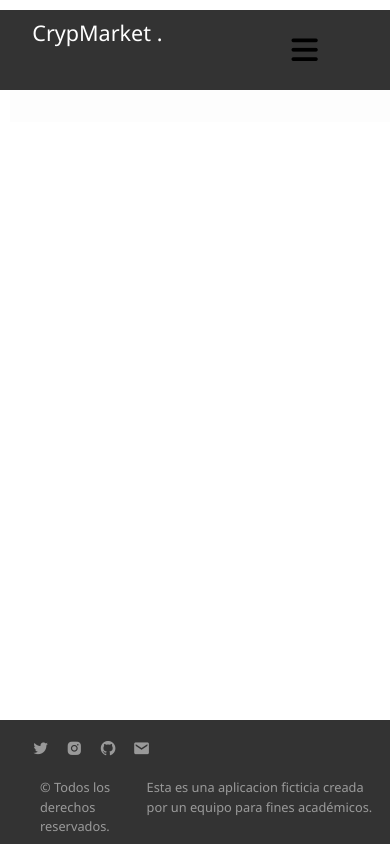
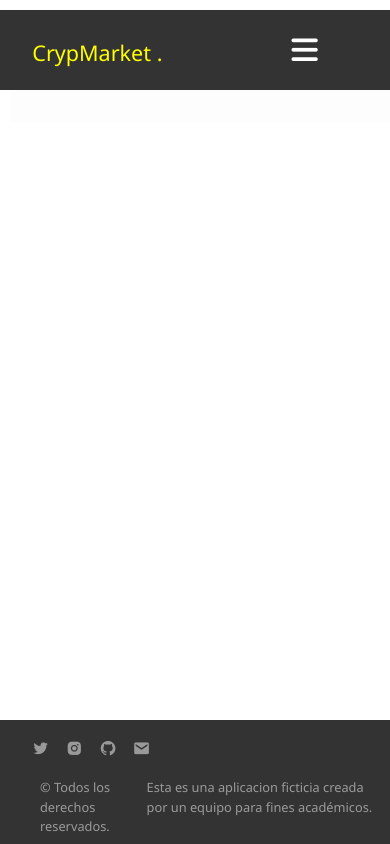
Before and after one commit to Proyecto-3-Ucamp/Tabla-de-Datos-Dashboard-, a plain HTML site: page index.html in a window 390 px wide. In both pictures the pointer is over the element 97 px from the left and 55 px from the top of the page. Drawn offline with nearby package versions, Linux system fonts and the light colour scheme; no server answers.

Commit message:
José A. de los Santos. My last commit: Finished the last style components, incluiding hover actions

```diff
--- a/style.css
+++ b/style.css
@@ -20,9 +20,17 @@
   width: 100%;
 }
 
+
 .header__logo{
-  margin-top: 10px;
+  margin-top: 20px;
   font-size: 1.4em;
+
+}
+
+.header__logo:hover{
+  font-size: 1.8em;
+  color: yellow;
+  cursor: pointer;
 }
 
 .header__logo span{
@@ -43,15 +51,27 @@
   padding-left: 20px;
   text-decoration: none;
   justify-content: space-between;
+  font-size: 1.2em;
+}
+
+.navbar__link:hover{
+  font-size: 1.35em;
+  color: yellow;
+  cursor: pointer;
 }
 
 .navbar__bars {
   font-size: 30px;
-  color: black;
+  color: white;
   float: right;
   line-height: 80px;
   margin-right: 40px;
   display: none;
+}
+
+.navbar__bars:hover{
+  color: yellow;
+  cursor: pointer;
 }
 
 
@@ -143,6 +163,9 @@ li a:hover {
   .navbar__items{
     display: none;
   }
+  .header__logo{
+    margin-top: 30px;
+  }
   .main{
     width: 100%;
     height: auto;
```
